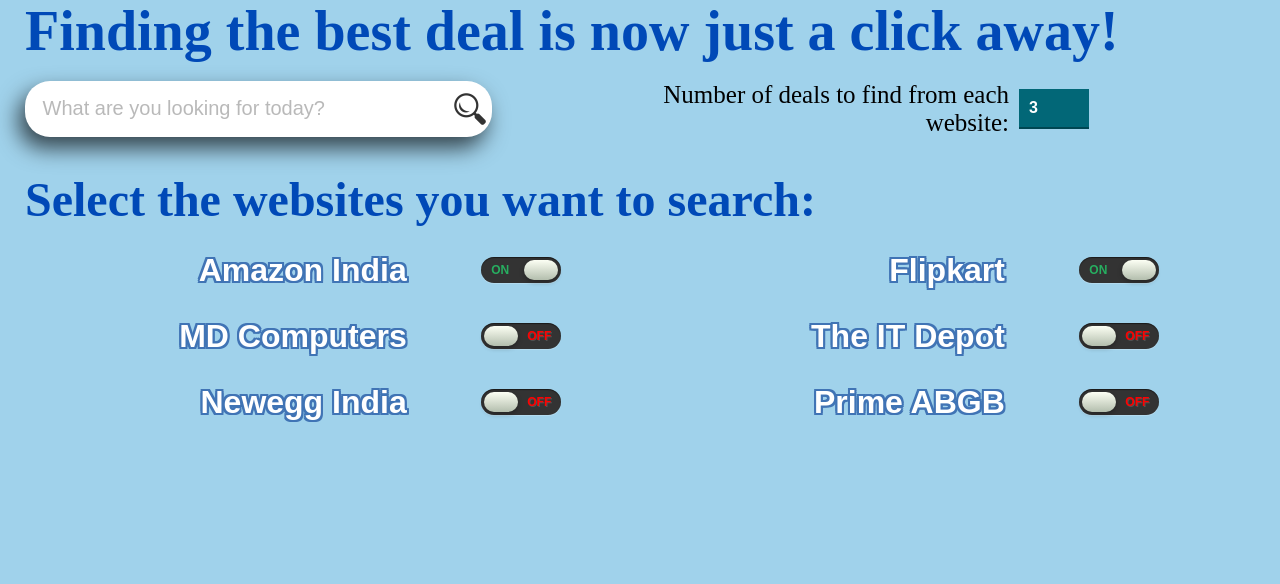
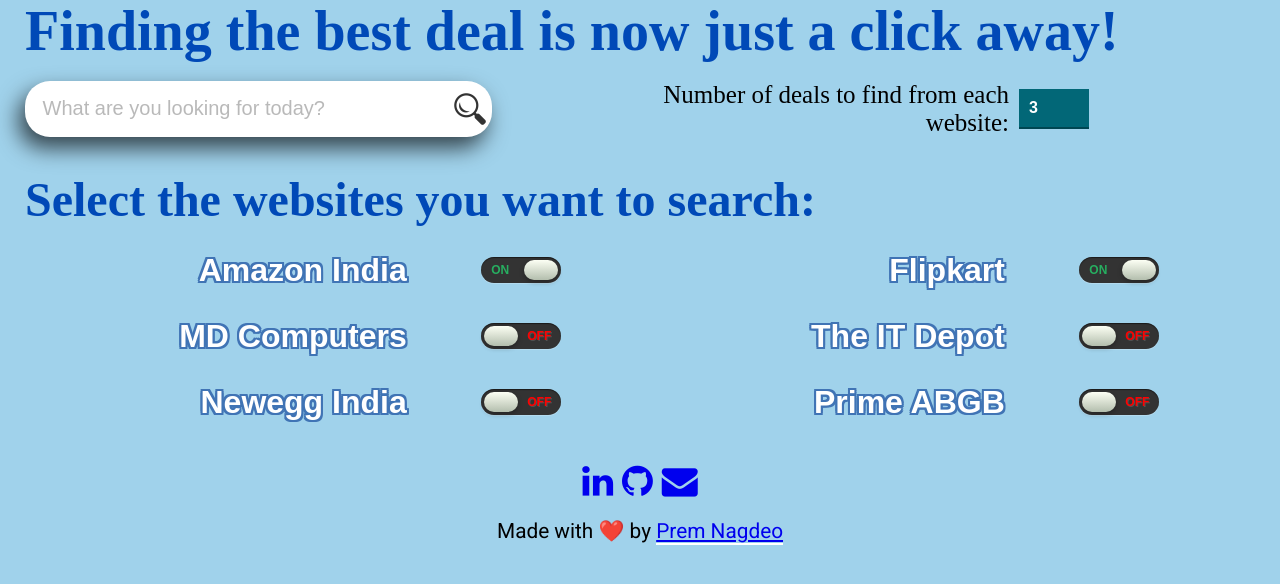
Before and after one commit to premnagdeo/Best-Deal-Finder, a Flask app: page / in a window 1280 px wide. Shown: the part 26-610 px from the top of the page. Run offline with Flask 2, Linux system fonts and the light colour scheme.

Commit message:
Added footer

```diff
--- a/static/styles/styles.css
+++ b/static/styles/styles.css
@@ -253,7 +253,6 @@ select:focus {
   }
 */
 
-
 .results_products_details {
 	color: #00DDFF;
 	margin: 2px;
@@ -274,6 +273,7 @@ select:focus {
 
 
 /* Download Button css starts */
+
 .download_button {
 	border: none;
 	border-radius: 2px;
@@ -286,21 +286,58 @@ select:focus {
 	box-shadow: 0 0 4px #999;
 	outline: none;
 	margin: 0 auto;
-	display: block;;
+	display: block;
+	;
 }
-
 
 .download_button {
 	background-position: center;
 	transition: background 0.8s;
 }
+
 .download_button:hover {
 	background: #47a7f5 radial-gradient(circle, transparent 1%, #47a7f5 1%) center/15000%;
 }
+
 .download_button:active {
 	background-color: #6eb9f7;
 	background-size: 100%;
 	transition: background 0s;
 }
 
+
 /* Download Button css ends */
+
+
+/* Footer css starts */
+
+footer {
+	text-align: center;
+	font-size: 1.3rem;
+	margin: 0 auto;
+	padding-bottom: 1em;
+	font-family: "Roboto";
+}
+
+.social_media {
+	font-size: 36px;
+	justify-content: center;
+	align-items: center;
+	padding: 1rem 0;
+}
+
+footer .heart {
+	color: red;
+}
+
+.heart+.footer_name:hover {
+	border-bottom: 3.5px solid white;
+}
+
+header .footer_name:hover,
+footer .footer_name {
+	border-bottom: 2px solid white;
+}
+
+
+/* Footer css ends */
--- a/templates/index.html
+++ b/templates/index.html
@@ -1,6 +1,9 @@
 <!DOCTYPE html>
-<html>
+<html lang="en" dir="ltr">
 	<head>
+		<meta charset="utf-8">
+		<meta name="viewport" content="width=device-width, initial-scale=1">
+		<link rel="stylesheet" href="https://stackpath.bootstrapcdn.com/font-awesome/4.7.0/css/font-awesome.min.css" integrity="sha384-wvfXpqpZZVQGK6TAh5PVlGOfQNHSoD2xbE+QkPxCAFlNEevoEH3Sl0sibVcOQVnN" crossorigin="anonymous">
 		<link rel="stylesheet" type="text/css" href="{{ url_for('static', filename='styles/styles.css') }}">
 		<link rel="shortcut icon" href="{{ url_for('static', filename='img/favicon.png') }}">
 		<title>Best Deal Finder</title>
@@ -82,8 +85,17 @@
 		</div>
 		<div class="csv_div">
 		</div>
-
+		<footer>
+			<div class="social_media">
+				<a href="https://linkedin.com/in/premnagdeo" target="_blank"> <i class="fa fa-linkedin"></i></a>
+				<a href="https://github.com/premnagdeo" target="_blank"> <i class="fa fa-github"></i></a>
+				<a href="mailto:premnagdeo@gmail.com" target="_blank"> <i class="fa fa-envelope"></i></a>
+			</div>
+			<span>Made with <span class="heart">❤️</span> by <a href="https://www.linkedin.com/in/premnagdeo/" target="_blank" class="footer_name">Prem Nagdeo</a>
+			</span>
+		</footer>
 		<script src="https://ajax.googleapis.com/ajax/libs/jquery/3.5.1/jquery.min.js"></script>
 		<script src="{{ url_for('static', filename='js/script.js') }}"> </script>
+		<link rel="stylesheet" href="https://fonts.googleapis.com/css?family=Roboto">
 	</body>
 </html>
```
Also changed, not shown: static/js/script.js (+11 -7 lines). Lines whose indentation alone changed are shown as unchanged.
